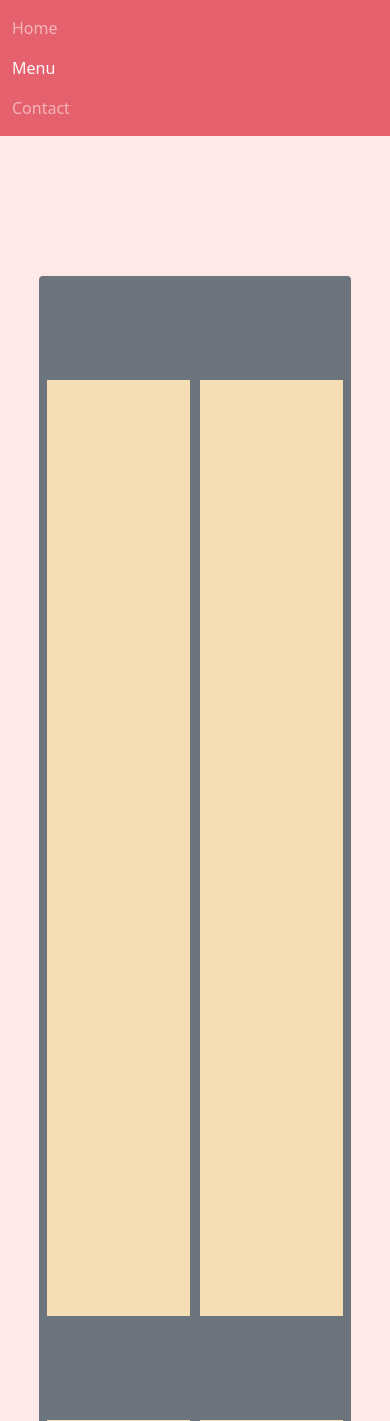
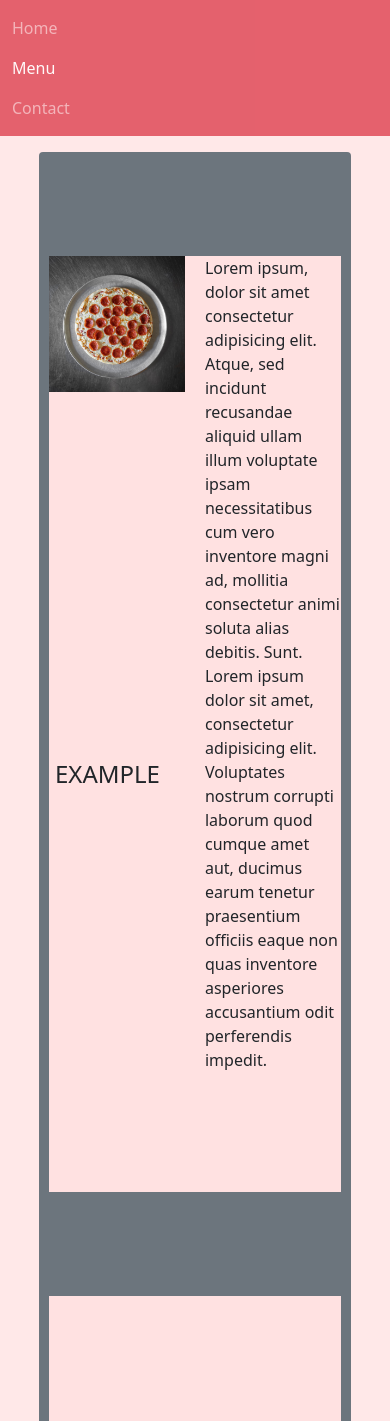
Before and after one commit to Tobias-W-S/miniCRUD, a PHP site: page /menu.html in a window 390 px wide. Shown: the top 1421 px of the page. Run offline with PHP 8.4, Linux system fonts and the light colour scheme.

Commit message:
Even more menu responsiveness

```diff
--- a/css/menu.css
+++ b/css/menu.css
@@ -13,6 +13,79 @@
 .menu div{
     height: 36vh;
     width: 47%;
-    background-color: wheat;
+    background-color: rgb(255, 225, 225);
     margin: 2vh 1.5%;
+
+    display: grid;
+    grid-template-columns: repeat(6, 1fr);
+    grid-template-rows: repeat(3, 1fr);
+    grid-column-gap: 20px;
+    grid-row-gap: 0px;
+
 }
+
+.menu div img { grid-area: 1 / 1 / 4 / 4;
+    max-height: 100%;
+    width: 100%;
+}
+.menu div h1 { grid-area: 1 / 4 / 2 / 7;
+    padding-top: 0.60em;
+}
+.menu div p { grid-area: 2 / 4 / 4 / 7;
+    overflow-y: scroll;
+}
+
+@media only screen and (min-width: 451px){
+
+    .gap{
+        height: 10vh;
+    }
+
+    /**
+    .menu div:hover{
+        transition-duration: 0.4s;
+        transform: scale(1.05) matrix3d(1,0,0.00,0,0.00,1,0.00,-0.0002,0,0,1,0,0,0,0,1) translateY(-1%);;
+    }
+    **/
+}
+
+@media only screen and (max-width: 860px){
+
+    .menu div{
+        grid-template-rows: repeat(4, 1fr);
+    }
+
+    .menu div img{
+        grid-area: 1 / 1 / 3 / 4;
+
+    }
+
+    .menu div h1{
+        grid-area: 3 / 1 / 5 / 4;
+        font-size: 1.50em;
+        padding-left: 0.25em;
+        padding-top: 1.5em;
+    }
+
+    .menu div p{
+        grid-area: 1 / 4 / 5 / 7;
+    }
+
+
+}
+
+@media only screen and (max-width: 450px){
+
+    .menu{
+        height: 70vh;
+    }
+
+    .menu div{
+        width: 96%;
+        margin: 2vh 2%;
+    }
+
+    nav{
+        position: static !important;
+    }
+}
--- a/menu.html
+++ b/menu.html
@@ -5,9 +5,9 @@
     <meta http-equiv="X-UA-Compatible" content="IE=edge" />
     <meta name="viewport" content="width=device-width, initial-scale=1.0" />
     <title>Document</title>
-    <link rel="stylesheet" href="css/menu.css">
     <link href="https://cdn.jsdelivr.net/npm/bootstrap@5.1.3/dist/css/bootstrap.min.css" rel="stylesheet"/>
     <script src="https://cdn.jsdelivr.net/npm/bootstrap@5.1.3/dist/js/bootstrap.bundle.min.js"></script>
+    <link rel="stylesheet" href="css/menu.css">
   </head>
   <body style="background-color: rgb(255, 232, 232)">
     <nav class="navbar navbar-expand-sm bg-danger navbar-dark opacity-75 fixed-top">
@@ -25,9 +25,17 @@
         </ul>
       </div>
     </nav>
-    <div style="height: 10vh;"></div>
+    <div class="gap"></div>
     <div class="mt-3 mb-3 menu bg-secondary rounded">
-      <div></div>
+      <div>
+        <img src="img/example1.jpg">
+        <h1>
+          EXAMPLE
+        </h1>
+        <p>
+          Lorem ipsum, dolor sit amet consectetur adipisicing elit. Atque, sed incidunt recusandae aliquid ullam illum voluptate ipsam necessitatibus cum vero inventore magni ad, mollitia consectetur animi soluta alias debitis. Sunt. Lorem ipsum dolor sit amet, consectetur adipisicing elit. Voluptates nostrum corrupti laborum quod cumque amet aut, ducimus earum tenetur praesentium officiis eaque non quas inventore asperiores accusantium odit perferendis impedit.
+        </p>
+      </div>
       <div></div>
       <div></div>
       <div></div>
```
Also changed, not shown: img/example1.jpg (added).
